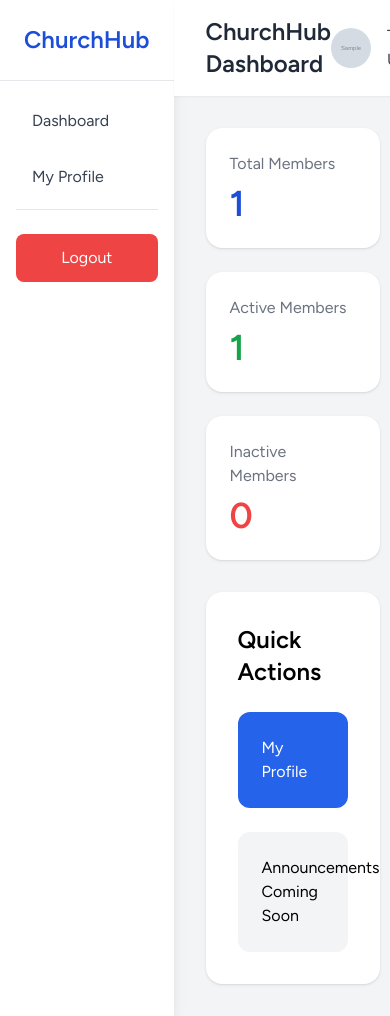
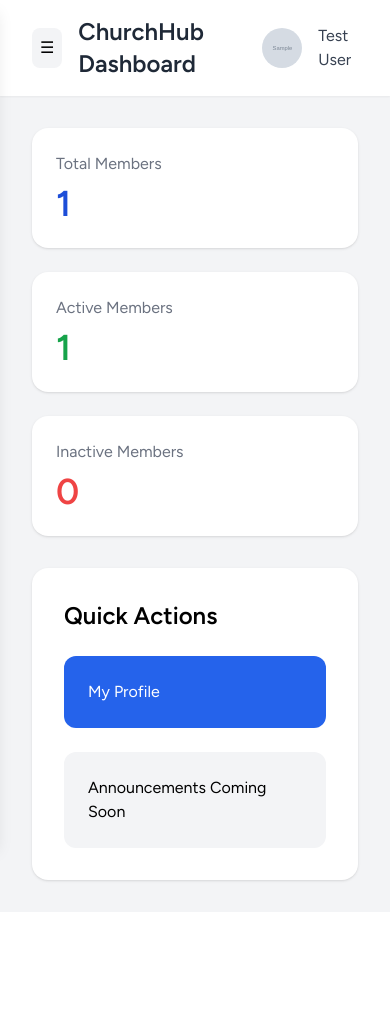
Before and after one commit to Adexbafo/Church-hub, a Laravel app: page /dashboard in a window 390 px wide; the page is wider, and only the part inside the window is pictured. After the commit the page ends 884 px from the top of that part, so only its background shows below. Run offline with Laravel 12, Linux system fonts and the light colour scheme; a user stored in the database is signed in; data comes from the database, SQL or seed files in the repository; tables that the repository leaves empty hold one stand-in row (values such as "Sample post"); grey boxes marked "Sample" are stand-in pictures; style sheets or scripts are compiled from the project's sources.

Commit message:
Complete responsive mobile UI and PWA support

```diff
--- a/package.json
+++ b/package.json
@@ -17,5 +17,8 @@
         "tailwindcss": "^3.1.0",
         "vite": "^8.0.0",
         "vite-plugin-pwa": "^1.3.0"
+    },
+    "dependencies": {
+        "@heroicons/react": "^2.2.0"
     }
 }
--- a/resources/views/components/sidebar.blade.php
+++ b/resources/views/components/sidebar.blade.php
@@ -1,4 +1,5 @@
-<aside class="w-64 bg-white shadow-lg min-h-screen">
+<aside id="sidebar"
+       class="fixed md:relative z-40 w-64 bg-white shadow-lg min-h-screen transform -translate-x-full md:translate-x-0 transition-transform duration-300">
 
     <div class="p-6 border-b">
 
--- a/resources/views/dashboard.blade.php
+++ b/resources/views/dashboard.blade.php
@@ -2,7 +2,7 @@
 
     <div class="p-8">
 
-        <div class="grid grid-cols-1 md:grid-cols-3 gap-6 mb-8">
+        <div class="grid grid-cols-1 sm:grid-cols-2 lg:grid-cols-3 gap-6 mb-8">
 
             <div class="bg-white rounded-2xl shadow p-6">
 
@@ -48,7 +48,7 @@
                 Quick Actions
             </h2>
 
-            <div class="grid grid-cols-1 md:grid-cols-3 gap-6">
+            <div class="grid grid-cols-1 sm:grid-cols-2 lg:grid-cols-3 gap-6">
 
                 <a href="{{ route('member.profile') }}"
                    class="bg-blue-600 hover:bg-blue-700 text-white rounded-xl p-6 transition">
--- a/resources/views/layouts/app.blade.php
+++ b/resources/views/layouts/app.blade.php
@@ -23,20 +23,29 @@
         <!-- Scripts -->
         @vite(['resources/css/app.css', 'resources/js/app.js'])
     </head>
-    <body class="font-sans antialiased bg-gray-100">
+    <body class="font-sans antialiased bg-gray-100 overflow-x-hidden">
 
     <div class="flex min-h-screen">
 
         <x-sidebar />
 
-        <div class="flex-1">
+        <div class="flex-1 md:ml-0">
 
             <header class="bg-white shadow-sm px-8 py-4 flex justify-between items-center">
 
-                <div>
+                <div class="flex items-center gap-4">
+
+                    <button id="menuButton"
+                            class="md:hidden bg-gray-100 p-2 rounded-lg">
+
+                        ☰
+
+                    </button>
+
                     <h2 class="text-2xl font-bold text-gray-800">
                         ChurchHub Dashboard
                     </h2>
+
                 </div>
 
                 <div class="flex items-center gap-4">
@@ -62,7 +71,7 @@
 
             </header>
 
-            <main>
+            <main class="overflow-x-hidden">
                 {{ $slot }}
             </main>
 
@@ -70,5 +79,19 @@
 
     </div>
 
+<script>
+
+    const menuButton = document.getElementById('menuButton')
+    const sidebar = document.getElementById('sidebar')
+
+    menuButton?.addEventListener('click', () => {
+
+        sidebar.classList.toggle('-translate-x-full')
+
+    })
+
+</script>
+
+
 </body>
 </html>
```
Also changed, not shown: resources/views/admin/members/index.blade.php (+17 -11 lines), package-lock.json.
